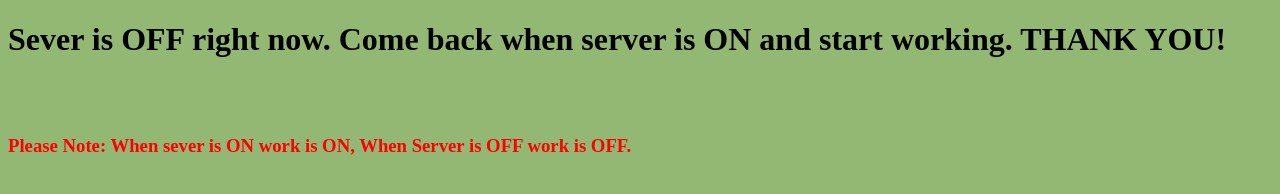
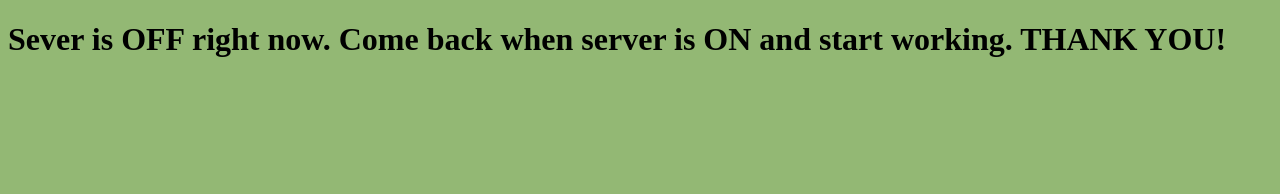
Before and after one commit to tindjoin/tindjoin.github.io, a plain HTML site: page index.html in a window 1280 px wide. Drawn offline with Linux system fonts and the light colour scheme.

Commit message:
Update index.html

```diff
--- a/index.html
+++ b/index.html
@@ -14,7 +14,7 @@ body {
 <h1>Sever is OFF right now. Come back when server is ON and start working. THANK YOU! </h1>
 <br>
 <br>
-<font color="red"><h3>Please Note: When sever is ON work is ON, When Server is OFF work is OFF.</h3></font>
+<font color="red"><h3></h3></font>
 
 </body>
 </html>
```
